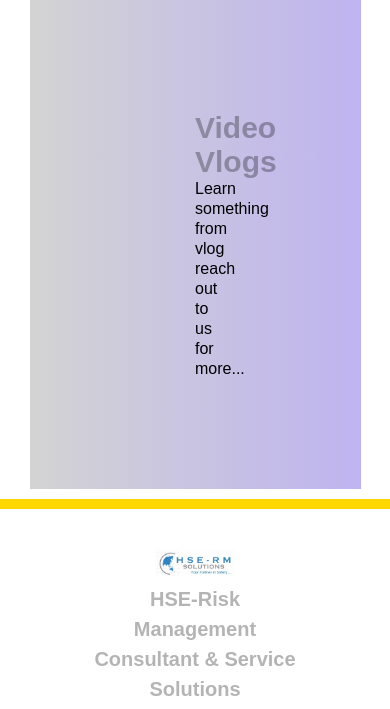
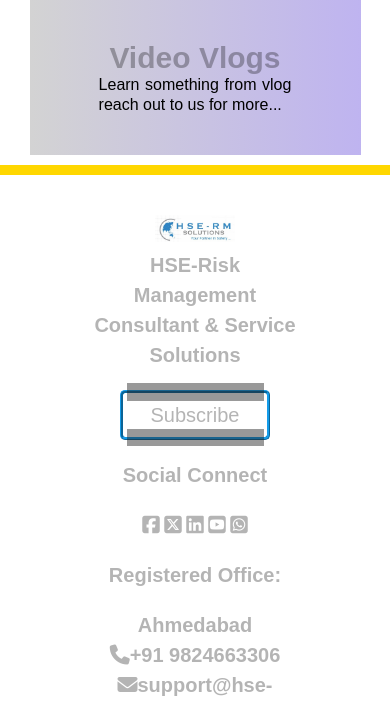
Before and after one commit to piyush6881/CSS, a plain HTML site: page Project/HSE-RM/hserm.html in a window 390 px wide. Shown: the part 5938-6647 px from the top of the page. Drawn offline with Linux system fonts and the light colour scheme.

Commit message:
Lecture Data

```diff
--- a/Project/HSE-RM/hserm.css
+++ b/Project/HSE-RM/hserm.css
@@ -125,7 +125,7 @@
 hr {
     border: 5px solid gold;
 }
-
+/* 3d cube creation width and ht to container */
 .cube-container {
     width: 200px;
     height: 200px;
@@ -156,31 +156,31 @@
             rgba(20, 45, 255, 1) 85%);
     box-shadow: 0 0 100px rgba(8, 178, 245, 0.61);
 }
-
+/* Front face 100px in 2d */
 .front {
     transform: translateZ(100px);
     background-color: #0093e9;
     background-image: linear-gradient(160deg, #0093e9 0%, #80d0c7 100%);
 }
-
+/* back face will rotate on y axis by 180 degree. and size will be same. 100px */
 .back {
     transform: rotateY(180deg) translateZ(100px);
     background-color: #0093e9;
     background-image: linear-gradient(160deg, #0093e9 0%, #80d0c7 100%);
 }
-
+/* repeate same as front but on right it will be 90 degree */
 .right {
     transform: rotateY(90deg) translateZ(100px);
     background-color: #0093e9;
     background-image: linear-gradient(160deg, #0093e9 0%, #80d0c7 100%);
 }
-
+/* on left it will be on left side so -90 degree */
 .left {
     transform: rotateY(-90deg) translateZ(100px);
     background-color: #0093e9;
     background-image: linear-gradient(160deg, #0093e9 0%, #80d0c7 100%);
 }
-
+/* same for top and bottom */
 .top {
     transform: rotateX(90deg) translateZ(100px);
     background-color: #0093e9;
@@ -192,9 +192,20 @@
     background-color: #0093e9;
     background-image: linear-gradient(160deg, #0093e9 0%, #80d0c7 100%);
 }
-
+/* animate pause on hover */
 .cube-container:hover .cube {
     animation-play-state: paused;
+}
+
+/* for rotate 0 and 360 rotate */
+@keyframes rotate {
+  0% {
+      transform: rotateX(0) rotateY(0) rotateZ(0);
+  }
+
+  100% {
+      transform: rotateX(360deg) rotateY(360deg) rotateZ(360deg);
+  }
 }
 /* For About Us Section */
 .col50{
@@ -211,6 +222,8 @@
     margin: 0 auto;
     padding: 20px;
 }
+/* grid layout module excels at dividing a page into major regions or defining the relationship in terms of size
+creating table by css*/
 .infographic-wrapper{
   display: grid;
   grid-template-columns: repeat(5, 1fr);
@@ -218,6 +231,7 @@
   gap: 10px;
 
 }
+/* hover transform property pulls it up or out on z axis */
 .infographic-items:hover{
   transform: scale(1.1);
 }
@@ -233,6 +247,7 @@
 .infographic-items h3{
   text-transform: uppercase;
 }
+/* var color takes from parent infographic-items */
 .infographic-items h2{
   color:var(--color-accent);
   background: var(--color-main);
@@ -379,19 +394,6 @@
 }
 
 
-
-
-@keyframes rotate {
-    0% {
-        transform: rotateX(0) rotateY(0) rotateZ(0);
-    }
-
-    100% {
-        transform: rotateX(360deg) rotateY(360deg) rotateZ(360deg);
-    }
-}
-
-
 /* Responsive applied only to row.  */
   @media (max-width: 576px) {
     .row{
@@ -403,6 +405,10 @@
       display: flex;
       flex-direction: column;
       background: linear-gradient(to right, #1111112f, #320fcf50);
+      padding: 20px;
+    }
+    .split .text {
+      width: 80%;
       padding: 20px;
     }
     .rowd{
@@ -442,6 +448,10 @@
           background: linear-gradient(to right, #1111112f, #320fcf50);
           padding: 20px;
         }
+        .split .text {
+          width: 80%;
+          padding: 20px;
+        }
         .col25{
           width: 80%;
         }
@@ -469,6 +479,10 @@
           display: flex;
           flex-direction: column;
           background: linear-gradient(to right, #1111112f, #320fcf50);
+          padding: 20px;
+        }
+        .split .text {
+          width: 80%;
           padding: 20px;
         }
         .col25{
```
Also changed, not shown: Project/HSE-RM/hserm.html (+2 -0 lines).
